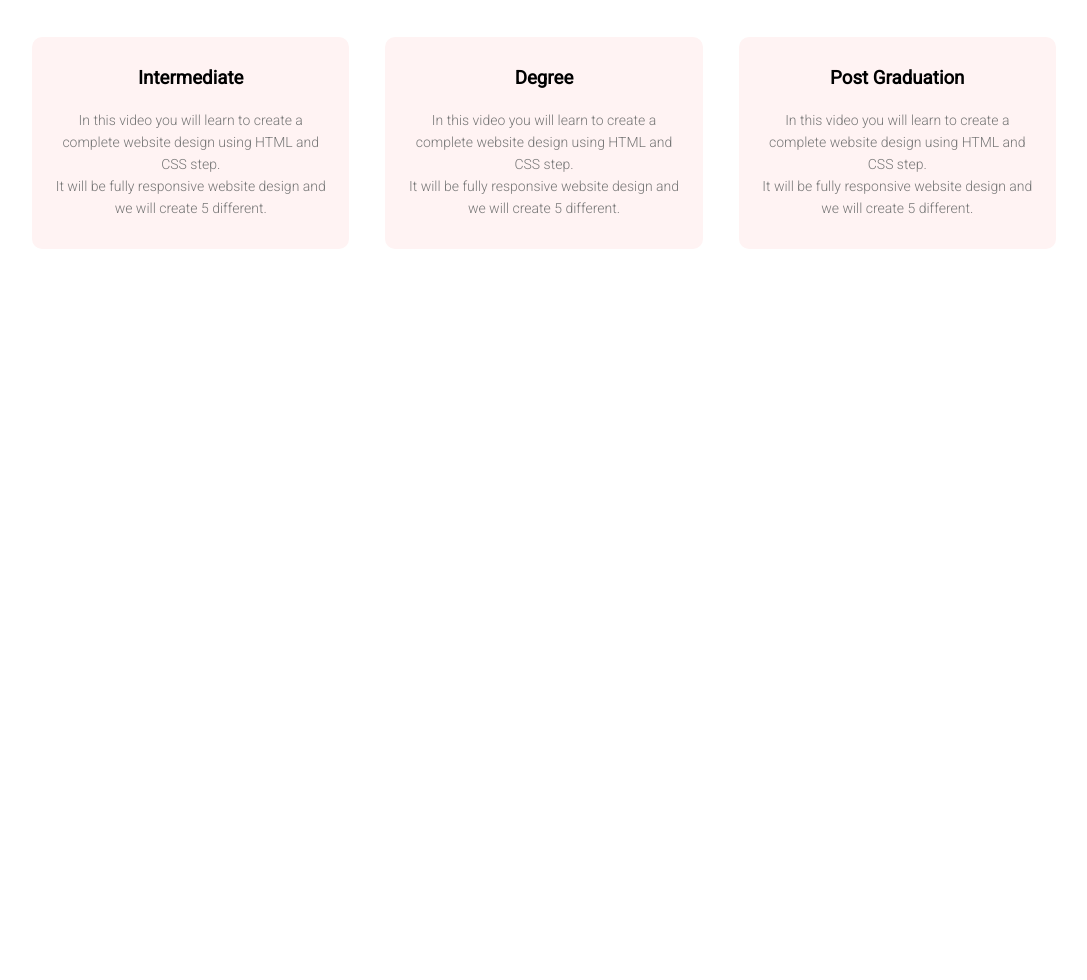
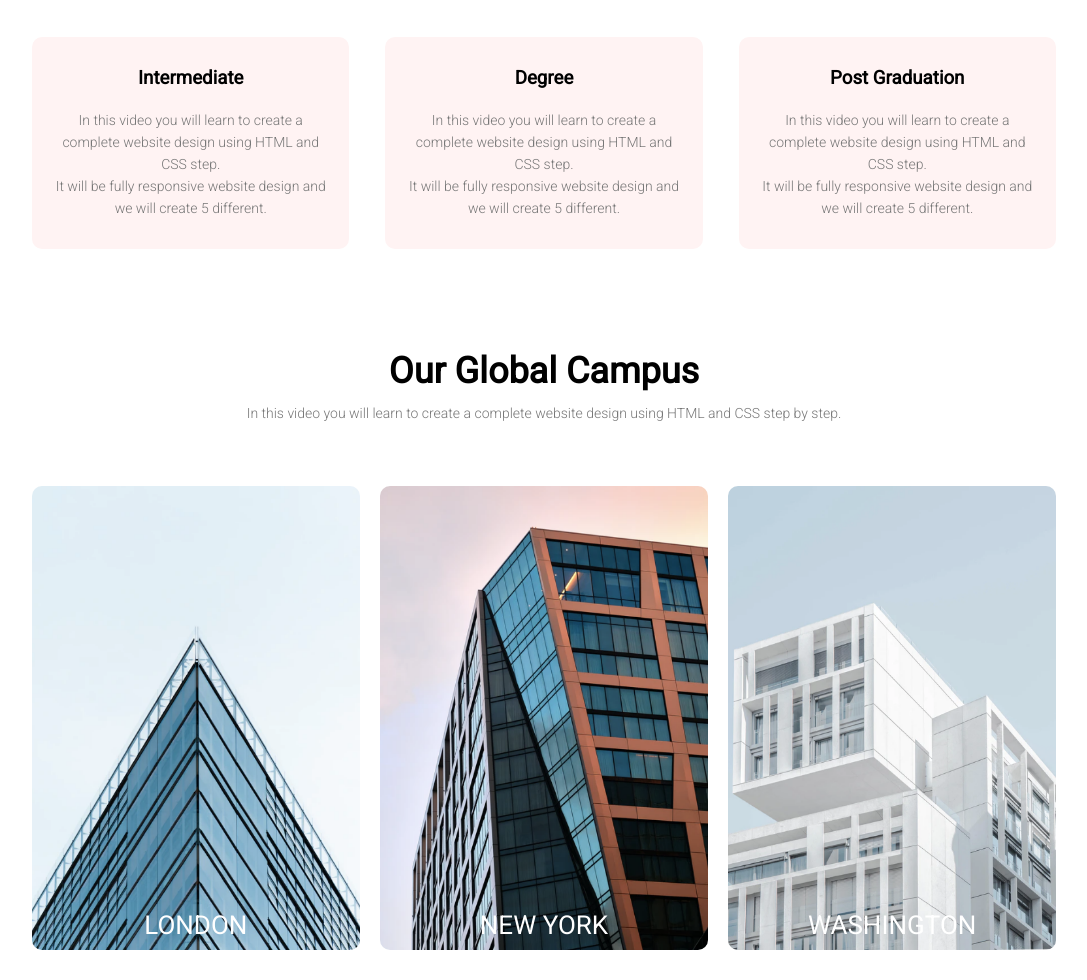
Before and after one commit to RajKumar0696/web-app-1, a plain HTML site: page index.html in a window 1280 px wide. Shown: the part 998-1978 px from the top of the page, without its empty margins (96-1183 px from the left). Before the commit the page ends 1298 px from the top, so only its background shows below. Drawn offline with Linux system fonts and the light colour scheme.

Commit message:
add campus section

```diff
--- a/index.html
+++ b/index.html
@@ -67,6 +67,37 @@
 
     </section>
 
+    <!-- -------------Campus page-------------- -->
+
+    <section class="campus">
+        <h1>Our Global Campus</h1>
+        <p>In this video you will learn to create a complete website design using HTML and CSS step by step.</p>
+        <div class="row">
+            <div class="campus-cal">
+                <img src="images/london.png" >
+                <div class="layer">
+                    <h3>LONDON</h3>
+                </div>
+             </div>
+
+             <div class="campus-cal">
+                <img src="images/newyork.png" >
+                <div class="layer">
+                    <h3>NEW YORK</h3>
+                </div>
+             </div>
+
+
+             <div class="campus-cal">
+                <img src="images/washington.png" >
+                <div class="layer">
+                    <h3>WASHINGTON</h3>
+                </div>
+             </div>
+        </div>
+
+    </section>
+
     <!------Javascript code for toggling menu----->
    <script>
     var navLinks = document.getElementById("navLinks");
--- a/styles.css
+++ b/styles.css
@@ -190,3 +190,51 @@ h3{
         flex-direction: column;
     }
 }
+
+/* -------- Campus Page  --------*/
+
+.campus{
+
+    width: 80%;
+    margin: auto;
+    text-align: center;
+    padding-top: 50px;
+}
+.campus-cal{
+    flex-basis: 32%;
+    border-radius: 10px;
+    margin-bottom: 30px;
+    position: relative;
+    overflow: hidden;
+}
+.campus-cal img{
+    width: 100%;
+    display: block;
+}
+.layer{
+    background: transparent;
+    height: 100%;
+    width: 100%;
+    position: absolute;
+    top: 0;
+    left: 0;
+    transition: 0.5s;
+
+}
+.layer:hover{
+    background: rgba(226,0,0,0.7);
+}
+.layer h3{
+    width: 100%;
+    font-weight: 500;
+    color: #fff;
+    font-size: 26px;
+    bottom: 0;
+    left: 50%;
+    transform: translateX(-50%);
+    position: absolute;
+}
+.layer:hover h3{
+    bottom: 49%;
+    opacity: 1;
+}
```
Also changed, not shown: images/london.png (added), images/newyork.png (added), images/washington.png (added).
